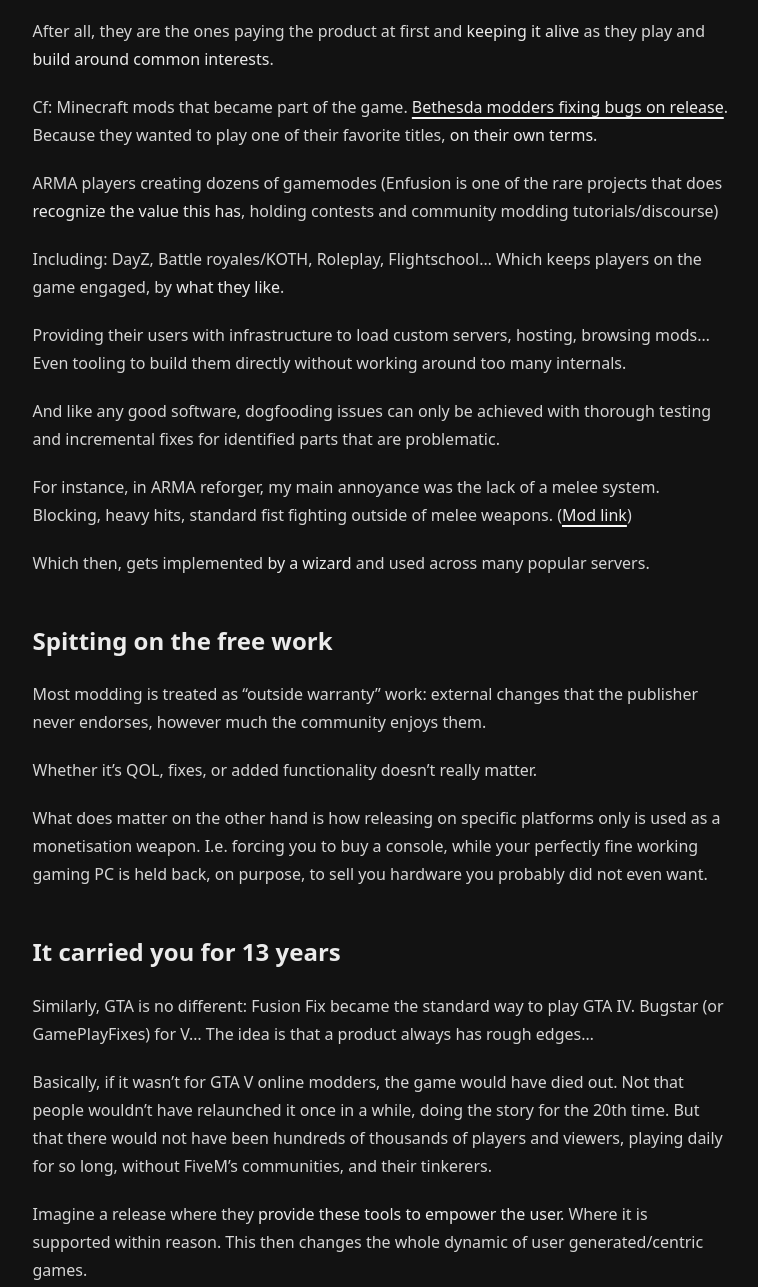
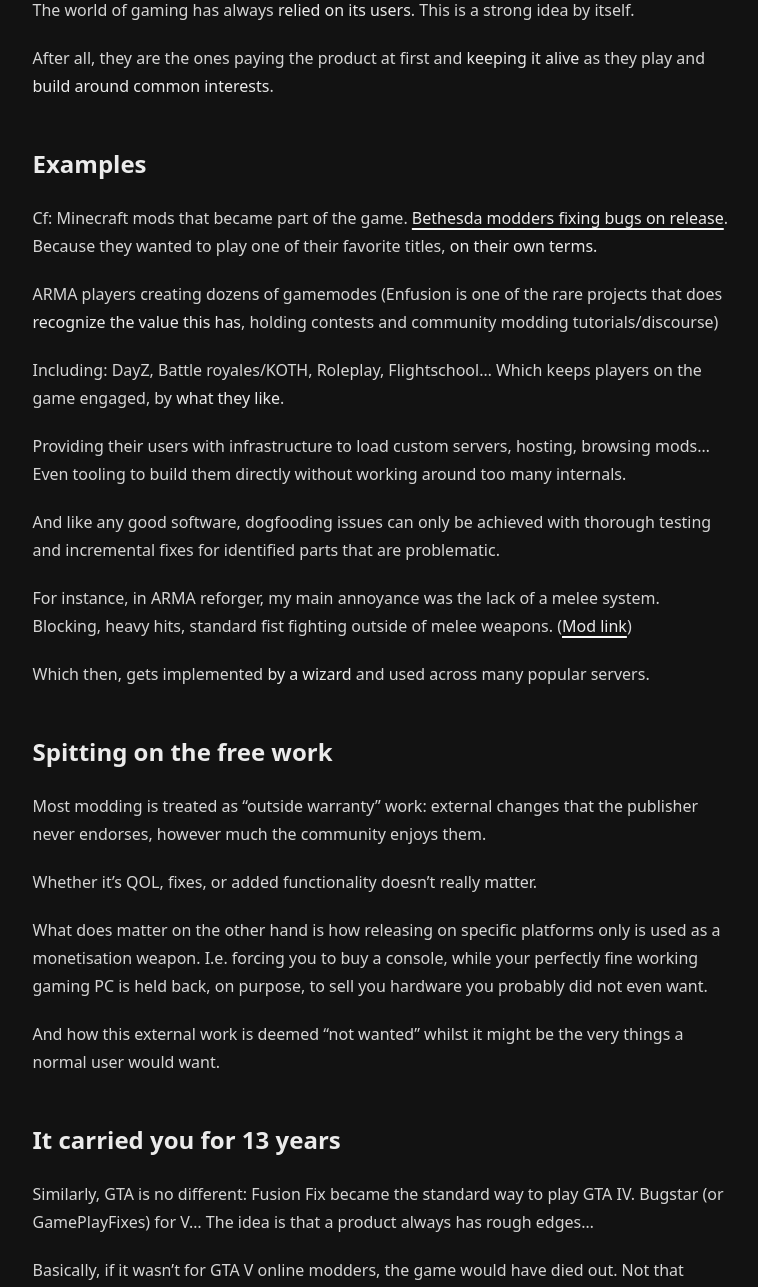
Before and after one commit to h8d13/dontreadthedocs, a Jekyll site: the page built from _notes/modding-wizards.md, in a window 1280 px wide and 1400 px high, scrolled down 1035 px, cut to the strip 113-1400 px from the top of the window. Shown: the whole strip, without its empty margins (252-1010 px from the left). Built offline with Jekyll 4.4.1, drawn with Linux system fonts in a browser that asks for light colours.

Commit message:
misc
Signed-off-by: h8d13 <hadean-eon-dev@proton.me>

```diff
--- a/_notes/modding-wizards.md
+++ b/_notes/modding-wizards.md
@@ -23,6 +23,8 @@ The world of gaming has always **relied on its users**. This is a strong idea by
 
 After all, they are the ones paying the product at first
 and **keeping it alive** as they play and **build around common interests**.
+
+## Examples
 
 Cf: Minecraft mods that became part of the game.
 [Bethesda modders fixing bugs on release][bethesda-yt].
@@ -56,6 +58,9 @@ What does matter on the other hand is how releasing on specific platforms only
 is used as a monetisation weapon. I.e. forcing you to buy a console, while
 your perfectly fine working gaming PC is held back, on purpose, to sell you
 hardware you probably did not even want.
+
+And how this external work is deemed "not wanted" whilst it might be the very things
+a normal user would want.
 
 ## It carried you for 13 years
 
```
